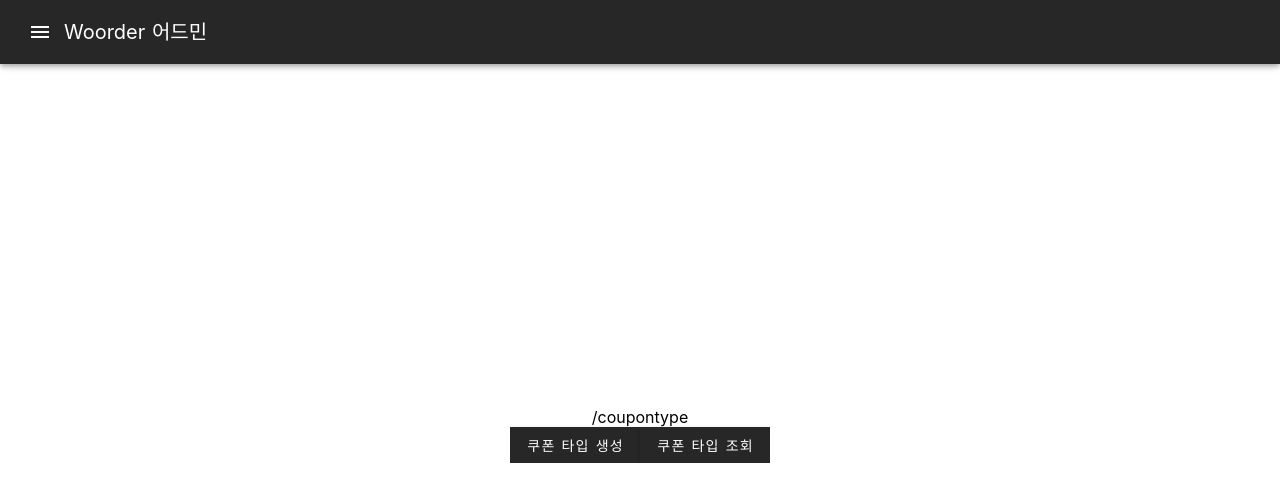
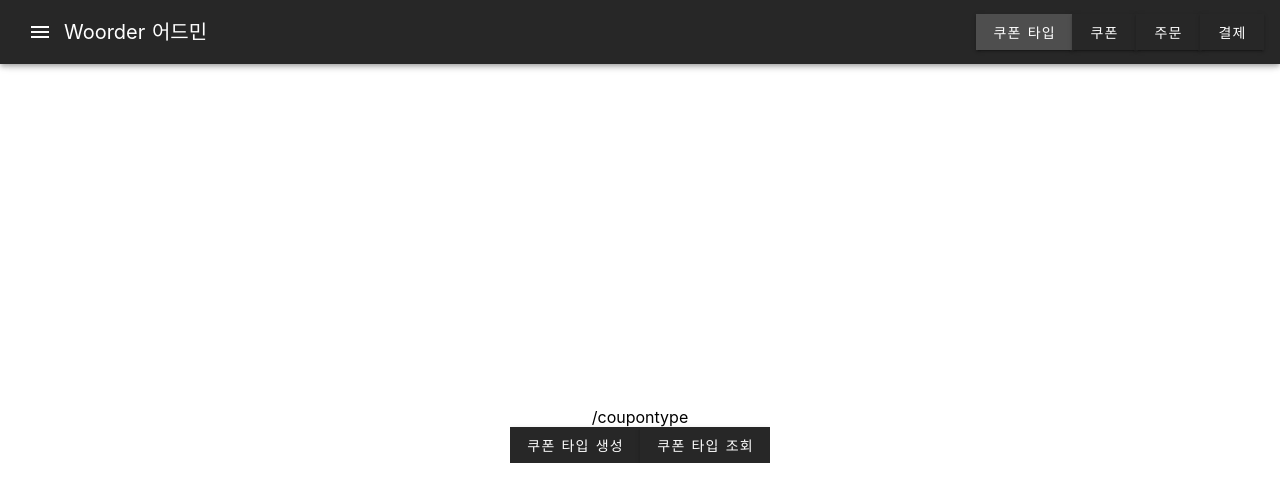
Before and after one commit to woowahan-kwonmc/project-woorder, a Nuxt app in the folder front/admin/: page /coupontype in a window 1280 px wide. Shown: the top 502 px of the page. Built offline with nearby package versions, Linux system fonts and the light colour scheme.

Commit message:
[#65] feat - 앱 바 버튼 추가

```diff
--- /dev/null
+++ b/front/admin/components/AppBar.vue
@@ -0,0 +1,13 @@
+<template>
+  <v-app-bar color="deep-purple accent-4" dark fixed>
+    <v-app-bar-nav-icon></v-app-bar-nav-icon>
+    <v-toolbar-title>Woorder 어드민</v-toolbar-title>
+    <v-spacer></v-spacer>
+    <div class="index-buttons">
+      <v-btn class="ma-2" dark tile to="/coupontype">쿠폰 타입</v-btn>
+      <v-btn class="ma-2" dark tile to="/coupon">쿠폰</v-btn>
+      <v-btn class="ma-2" dark tile to="/order">주문</v-btn>
+      <v-btn class="ma-2" dark tile to="/payment">결제</v-btn>
+    </div>
+  </v-app-bar>
+</template>
--- a/front/admin/components/DefaultTemplate.vue
+++ b/front/admin/components/DefaultTemplate.vue
@@ -1,10 +1,6 @@
 <template>
   <section class="container">
-    <v-app-bar color="deep-purple accent-4" dark fixed>
-      <v-app-bar-nav-icon></v-app-bar-nav-icon>
-      <v-toolbar-title>Woorder 어드민</v-toolbar-title>
-      <v-spacer></v-spacer>
-    </v-app-bar>
+    <app-bar></app-bar>
     <div class="body">
       <slot></slot>
     </div>
@@ -12,8 +8,13 @@
 </template>
 
 <script>
+    import AppBar from './AppBar'
+
     export default {
-        methods: {}
+        methods: {},
+        components: {
+            AppBar,
+        }
     };
 </script>
 
--- a/front/admin/components/WideTemplate.vue
+++ b/front/admin/components/WideTemplate.vue
@@ -1,10 +1,6 @@
 <template>
   <v-container>
-    <v-app-bar color="deep-purple accent-4" dark fixed>
-      <v-app-bar-nav-icon></v-app-bar-nav-icon>
-      <v-toolbar-title>Woorder 어드민</v-toolbar-title>
-      <v-spacer></v-spacer>
-    </v-app-bar>
+    <app-bar></app-bar>
     <div class="body">
       <slot></slot>
     </div>
@@ -12,8 +8,13 @@
 </template>
 
 <script>
+    import AppBar from './AppBar'
+
     export default {
-        methods: {}
+        methods: {},
+        components: {
+            AppBar,
+        }
     };
 </script>
 
```
